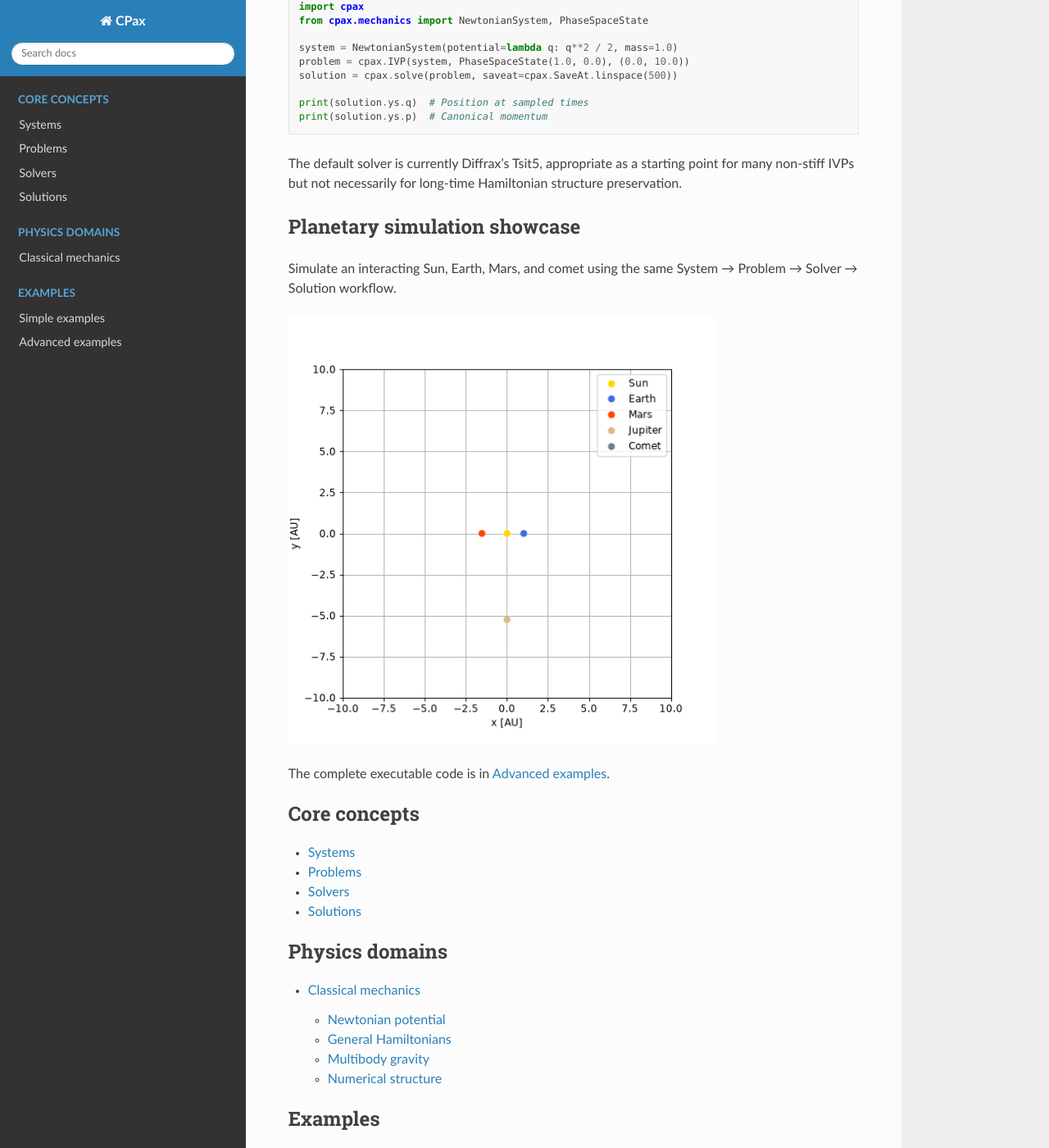
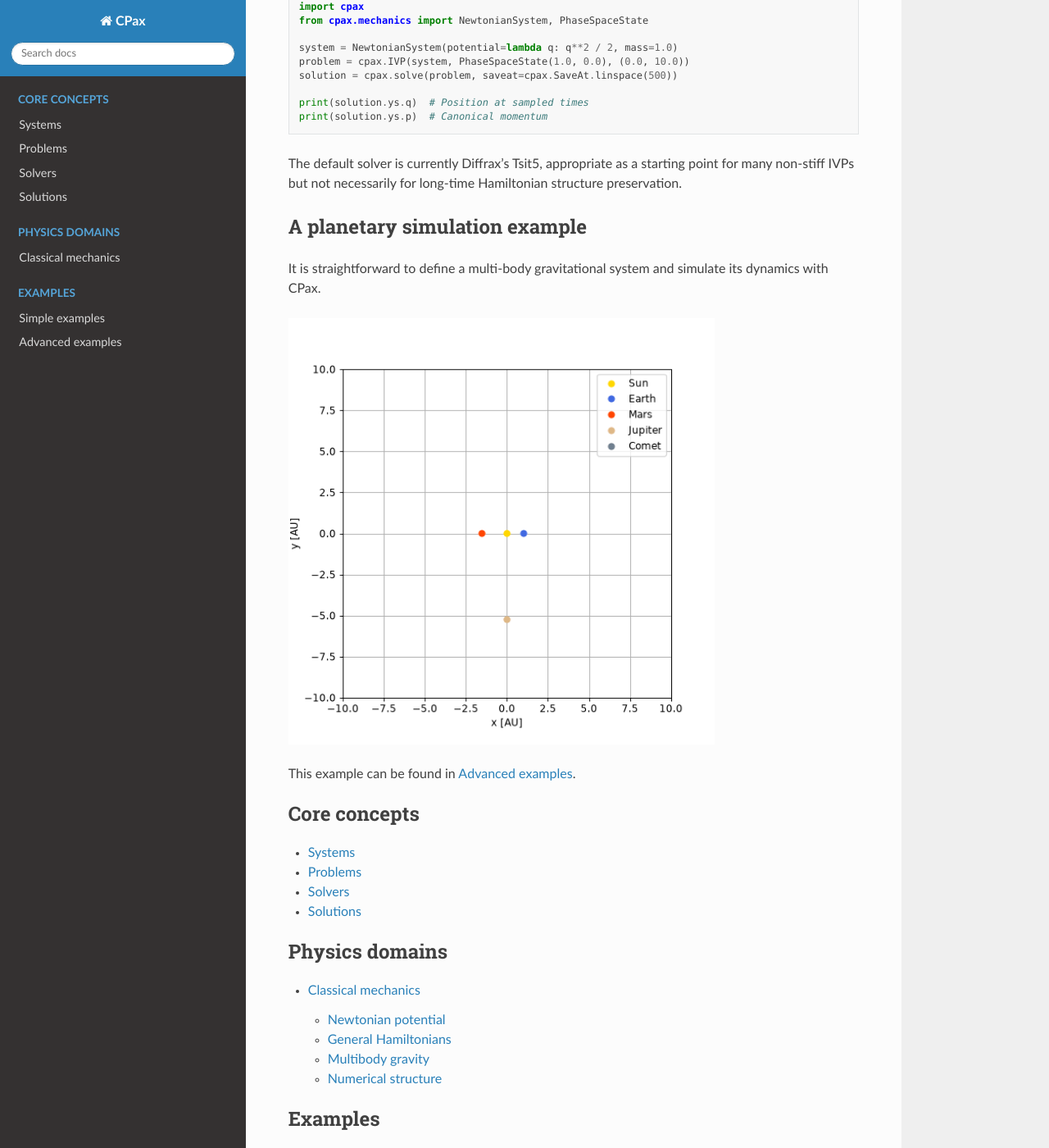
Before and after one commit to JaLuka98/CPax, a Sphinx documentation site: the page built from docs/source/index.rst, in a window 1280 px wide and 1400 px high, scrolled down 526 px. Shown: the whole window at 82% size. Built offline with Sphinx 7.4.7 and the Read the Docs theme 3.1.0, drawn with Linux system fonts in a browser that asks for light colours; pages that are not in the unit, such as notebooks, are missing from menus; some of the changed text lies outside the part shown.

Commit message:
Improve docs a bit

```diff
--- a/docs/source/concepts/solutions.rst
+++ b/docs/source/concepts/solutions.rst
@@ -20,6 +20,3 @@ Always check ``is_success`` before interpreting a trajectory. With
 ``throw=False``, unsuccessful solves may return partial, padded or
 nonfinite data. Solver metadata records the actual algorithm and whether
 selection was automatic or explicit.
-
-Energy and other physical diagnostics belong to the physical system,
-rather than being silently assumed by the numerical solution container.
--- a/docs/source/concepts/solvers.rst
+++ b/docs/source/concepts/solvers.rst
@@ -30,7 +30,7 @@ integration time step. For fixed stepping supply an explicit solver,
 The existing kick-drift-kick leapfrog algorithm is preserved separately
 in ``cpax.ode.simulate_leapfrog_scan``. It is symplectic for appropriate
 separable Hamiltonians and is not yet exposed through ``cpax.solve``.
-Adaptive Runge–Kutta solvers do not generally preserve symplectic structure.
+Adaptive Runge-Kutta solvers do not generally preserve symplectic structure.
 
 Use tighter tolerances and 64-bit precision when justified by convergence
 studies; neither guarantees exact conservation.
--- a/docs/source/concepts/systems.rst
+++ b/docs/source/concepts/systems.rst
@@ -25,7 +25,11 @@ For arbitrary equations, use ``VectorFieldSystem``:
 
    system = VectorFieldSystem(lorenz_rhs)
 
-For the standard model a reusable shortcut is available:
+CPax implements some common systems via convenience classes.
+For example, the Lorenz system is a three-dimensional system with
+parameters ``sigma``, ``rho`` and ``beta``. Depending on the parameter values,
+it can exhibit chaotic behavior. The default parameters are
+``sigma=10``, ``rho=28``, and ``beta=8/3``. The system can be instantiated with custom parameters as needed.
 
 .. code-block:: python
 
--- a/docs/source/index.rst
+++ b/docs/source/index.rst
@@ -35,17 +35,17 @@ The default solver is currently Diffrax's Tsit5, appropriate as a starting
 point for many non-stiff IVPs but not necessarily for long-time Hamiltonian
 structure preservation.
 
-Planetary simulation showcase
+A planetary simulation example
 -----------------------------
 
-Simulate an interacting Sun, Earth, Mars, and comet using the same
-System → Problem → Solver → Solution workflow.
+It is straightforward to define a multi-body gravitational system and simulate
+its dynamics with CPax.
 
 .. image:: _static/nbody_simulation.gif
    :alt: Animated numerical trajectories of the Sun, Earth, Mars, and a comet
    :width: 520px
 
-The complete executable code is in :doc:`examples/advanced`.
+This example can be found in :doc:`examples/advanced`.
 
 .. toctree::
    :maxdepth: 2
```
Also changed, not shown: docs/source/examples/advanced.rst (+7 -9 lines), docs/source/examples/simple.rst (+11 -7 lines).
